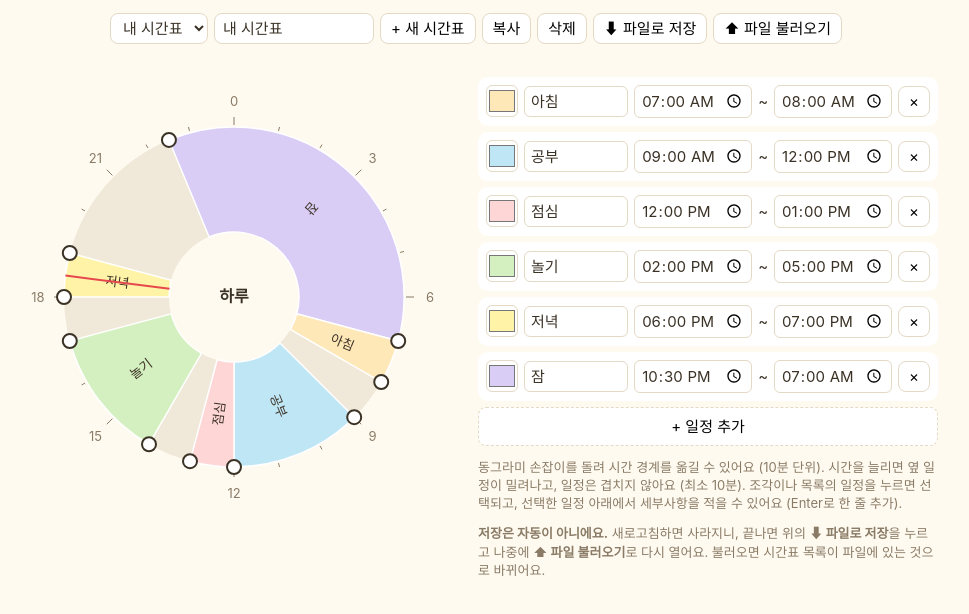
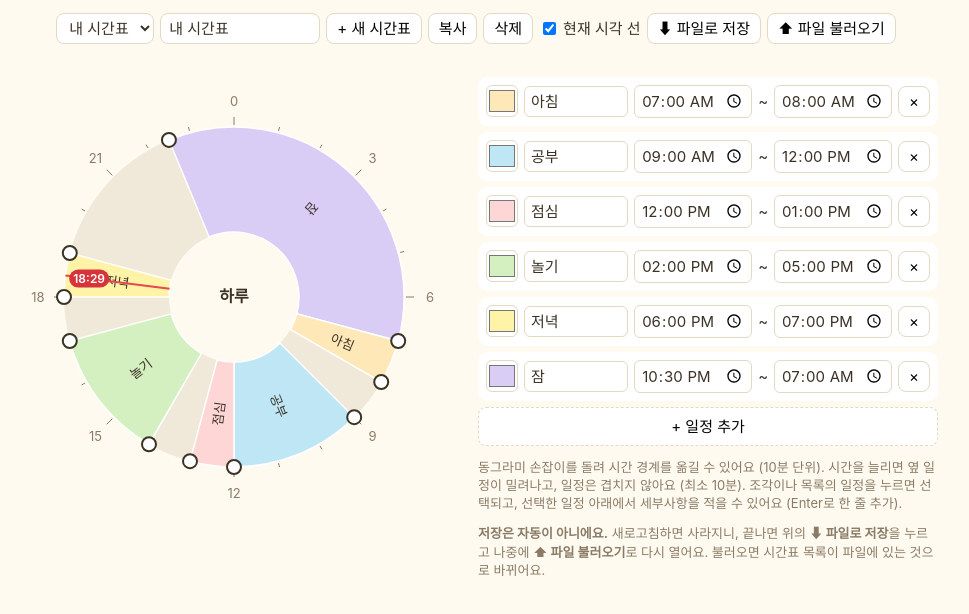
Before and after one commit to rosedskim/time-planner, a plain HTML site: page circle-planner/index.html in a window 1280 px wide. Shown: the part 58-672 px from the top of the page, without its empty margins (164-1133 px from the left). Drawn offline with Linux system fonts and the light colour scheme.

Commit message:
feat(circle-planner): label the current time line and let it be turned off (#15)
The red line gave no hint that it marks the current time, and it could not
be hidden. Draw a red pill with the current HH:MM at the outer end of the
line, and add a "현재 시각 선" checkbox to the top bar. The checkbox is a view
setting. It is not saved to the exported file and does not set dirty.

Near the 3-hourly hour numbers the pill would cover them, so it moves to the
inner side of the ring within 40 minutes of those hours.

Co-authored-by: Claude Sonnet 5.5 <noreply@anthropic.com>

```diff
--- a/circle-planner/index.html
+++ b/circle-planner/index.html
@@ -10,6 +10,7 @@
   body { margin:0; padding:24px 16px; background:var(--bg); color:var(--ink); font:15px/1.4 -apple-system,"Apple SD Gothic Neo","Malgun Gothic",sans-serif; }
   h1 { margin:0 0 16px; text-align:center; font-size:22px; }
   #bar { display:flex; flex-wrap:wrap; gap:6px; justify-content:center; margin:0 auto 20px; }
+  #bar label { display:flex; align-items:center; gap:4px; }
   #bar select, #bar input { font:inherit; border:1px solid var(--line); border-radius:8px; padding:4px 8px; background:#fff; color:inherit; max-width:160px; }
   main { display:flex; flex-wrap:wrap; gap:24px; justify-content:center; align-items:flex-start; max-width:960px; margin:0 auto; }
   svg { width:min(440px,100%); height:auto; touch-action:none; flex:none; }
@@ -19,6 +20,7 @@
   .label { font-size:13px; pointer-events:none; fill:var(--ink); }
   .hour { font-size:13px; fill:#8a7b66; text-anchor:middle; dominant-baseline:central; }
   .center { text-anchor:middle; fill:var(--ink); }
+  .now { font-size:12px; font-weight:600; fill:#fff; text-anchor:middle; dominant-baseline:central; pointer-events:none; }
   #panel { flex:1 1 320px; max-width:460px; }
   #list { display:flex; flex-direction:column; }
   .row { display:flex; gap:6px; align-items:center; padding:6px; margin-bottom:6px; border:2px solid transparent; border-radius:10px; background:#fff; }
@@ -47,6 +49,7 @@
   <button id="newt">+ 새 시간표</button>
   <button id="copyt">복사</button>
   <button id="delt">삭제</button>
+  <label><input id="shownow" type="checkbox" checked>현재 시각 선</label>
   <button id="exp" title="모든 시간표를 .json 파일로 저장">⬇ 파일로 저장</button>
   <button id="imp" title="저장한 .json 파일로 시간표 목록을 바꾸기">⬆ 파일 불러오기</button>
   <input id="impfile" type="file" accept=".json,application/json" hidden>
@@ -83,6 +86,7 @@ let blocks = cur.blocks, sel = null, drag = null;
 let dirty = false; // 마지막 파일 저장 이후 바뀐 게 있는지
 
 const $ = s => document.querySelector(s);
+const showNow = $('#shownow'); // 보기 설정이라 시간표 데이터가 아니고 dirty 에도 영향이 없다
 const sync = () => { cur.blocks = blocks; }; // 일정 삭제 등으로 blocks 배열이 바뀌었을 수 있어 현재 시간표에 되돌려 둠
 const save = () => { sync(); dirty = true; };
 const fmt = m => String(m / 60 | 0).padStart(2, '0') + ':' + String(m % 60).padStart(2, '0');
@@ -164,9 +168,14 @@ function draw() {
     h += `<line x1="${x1}" y1="${y1}" x2="${x2}" y2="${y2}" stroke="#8a7b66"/>`;
     if (i % 3 === 0) { const [x, y] = pt(R + 26, i * 60); h += `<text class="hour" x="${x}" y="${y}">${i}</text>`; }
   }
-  const now = new Date(), nm = now.getHours() * 60 + now.getMinutes();
-  const [nx1, ny1] = pt(r, nm), [nx2, ny2] = pt(R, nm);
-  h += `<line x1="${nx1}" y1="${ny1}" x2="${nx2}" y2="${ny2}" stroke="#e5484d" stroke-width="2" pointer-events="none"/>`;
+  if (showNow.checked) {
+    const now = new Date(), nm = now.getHours() * 60 + now.getMinutes();
+    // 시각이 3시간마다 있는 시 숫자(R+26)와 가까우면 시각 표시를 링 안쪽으로 옮겨 숫자를 가리지 않게 한다
+    const inside = Math.abs((nm + 90) % 180 - 90) < 40, end = inside ? R : R + 28;
+    const [nx1, ny1] = pt(r, nm), [nx2, ny2] = pt(end, nm), [px, py] = pt(inside ? R - 24 : end, nm);
+    h += `<line x1="${nx1}" y1="${ny1}" x2="${nx2}" y2="${ny2}" stroke="#e5484d" stroke-width="2" pointer-events="none"/>`
+      + `<rect x="${px - 20}" y="${py - 9}" width="40" height="18" rx="9" fill="#d6343a" pointer-events="none"/><text class="now" x="${px}" y="${py}">${fmt(nm)}</text>`;
+  }
   // 손잡이: 같은 분(minute)에 모인 경계는 하나로 보여 준다
   for (const m of new Set(blocks.flatMap(b => [b.start, b.end]))) {
     const [x, y] = pt(R, m);
@@ -372,6 +381,7 @@ $('#impfile').onchange = async e => {
   ].filter(Boolean).join(', ')}는 건너뜀)`);
 };
 
+showNow.onchange = draw;
 renderBar(); renderList(); draw();
 setInterval(draw, 60000); // 현재 시각 바늘 갱신
 </script>
```
